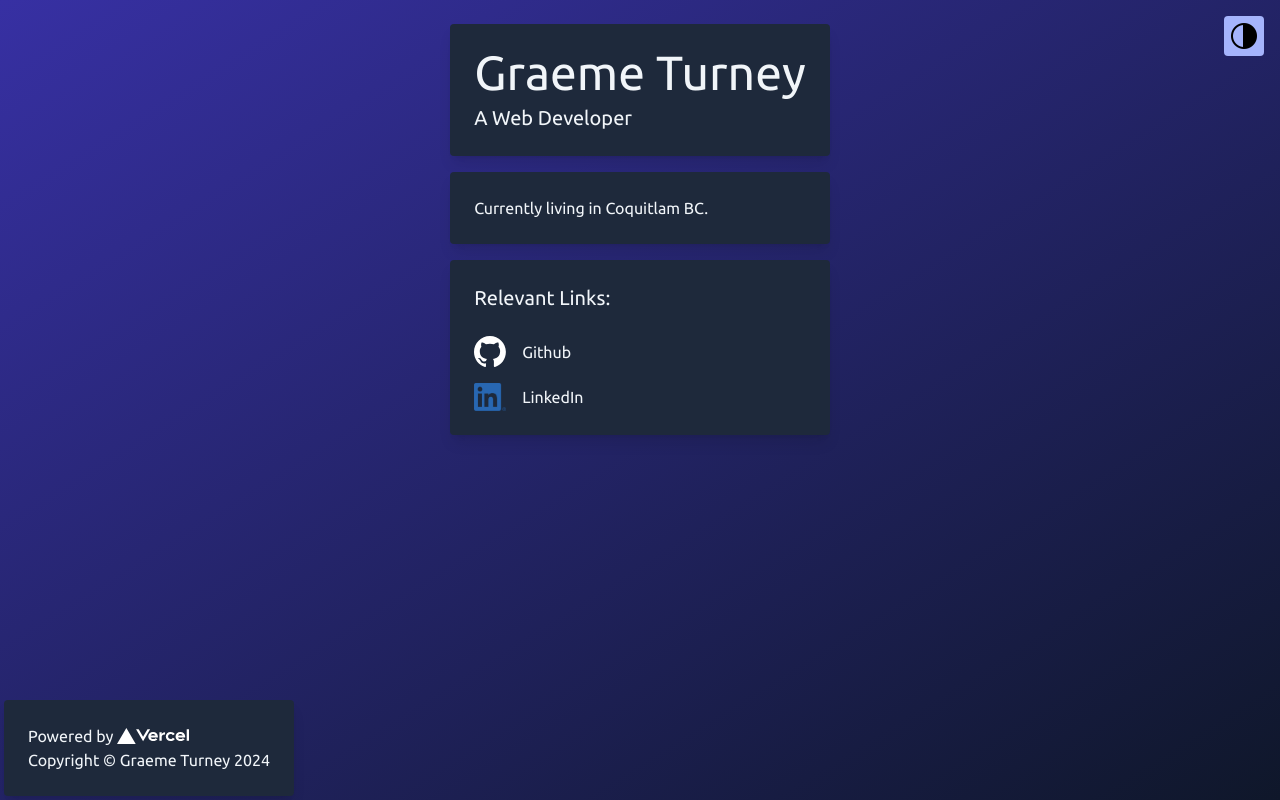
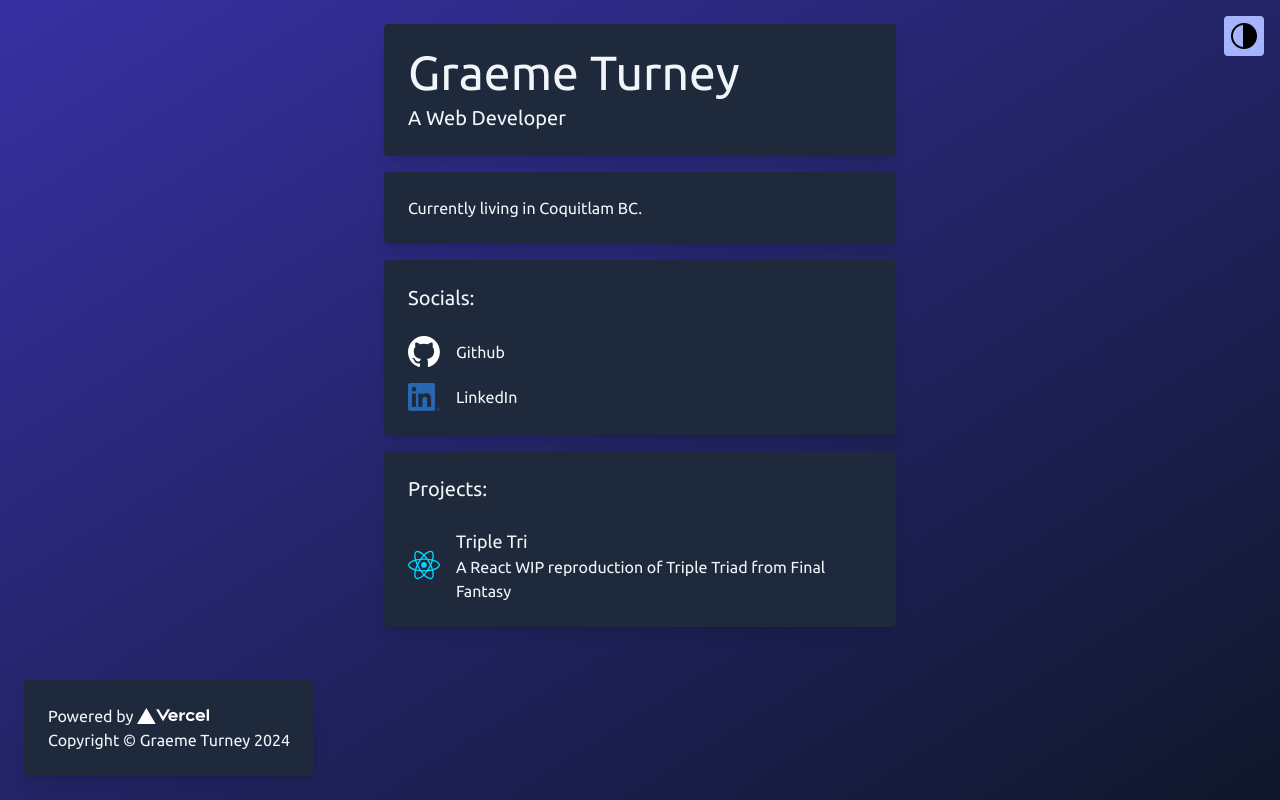
Before and after one commit to greyturn/personal-site, a Next.js app: page / in a window 1280 px wide. Built offline with nearby package versions, Linux system fonts and the light colour scheme.

Commit message:
Add section for projects, tweak footer (#7)

```diff
--- a/app/page.tsx
+++ b/app/page.tsx
@@ -1,4 +1,5 @@
 import { Metadata } from 'next';
+import Image from 'next/image';
 
 import Card from '../components/Card';
 import SocialLink from '../components/SocialLink';
@@ -13,18 +14,28 @@ type Props = {};
 export default function Page({}: Props) {
     return (
         <main>
-            <div>
             <Card>
                 <h1>Graeme Turney</h1>
                 <h2 className='text-xl mt-2'> A Web Developer</h2>
             </Card>
             <Card className='my-4'>Currently living in Coquitlam BC.</Card>
             <Card className='my-4'>
-                    <h2 className='mb-6'>Relevant Links:</h2>
+                <h2 className='mb-6'>Socials:</h2>
                 <SocialLink className='mb-4' social='github' text='Github' />
                 <SocialLink className='' social='linkedin' text='LinkedIn' />
             </Card>
+            <Card>
+                <h2 className='mb-6'>Projects:</h2>
+                <div className='flex'>
+                    <Image className={'mr-4'} src={'/react-blue.svg'} alt='react icon' width={32} height={32} />
+                    <div>
+                        <a className='text-lg hover:text-indigo-600' href='https://github.com/greyturn/triple-tri'>
+                            Triple Tri
+                        </a>
+                        <p>A React WIP reproduction of Triple Triad from Final Fantasy</p>
                     </div>
+                </div>
+            </Card>
         </main>
     );
 }
--- a/components/Footer.tsx
+++ b/components/Footer.tsx
@@ -27,8 +27,7 @@ function Footer({ className }: Props) {
 
     return (
         <footer className={twMerge('absolute left-0 bottom-0 p-1', className)}>
-            <div>
-                <Card>
+            <Card className='m-5'>
                 <a
                     href='https://vercel.com?utm_source=create-next-app&utm_medium=default-template&utm_campaign=create-next-app'
                     target='_blank'
@@ -43,7 +42,6 @@ function Footer({ className }: Props) {
                     <span>{`Copyright © Graeme Turney ${year}`}</span>
                 </div>
             </Card>
-            </div>
         </footer>
     );
 }
--- a/tailwind.config.js
+++ b/tailwind.config.js
@@ -8,7 +8,9 @@ module.exports = {
     darkMode: 'selector',
     theme: {
         fontFamily: { sans: ['Ubuntu', 'sans-serif'], serif: ['serif'] },
-        extend: {},
+        extend: {colors: {
+            'react-blue': '#58c4dc',
+        }},
     },
     plugins: [],
 };
```
Also changed, not shown: public/react-blue.svg (added), public/react.svg (added). Lines whose indentation alone changed are shown as unchanged.
